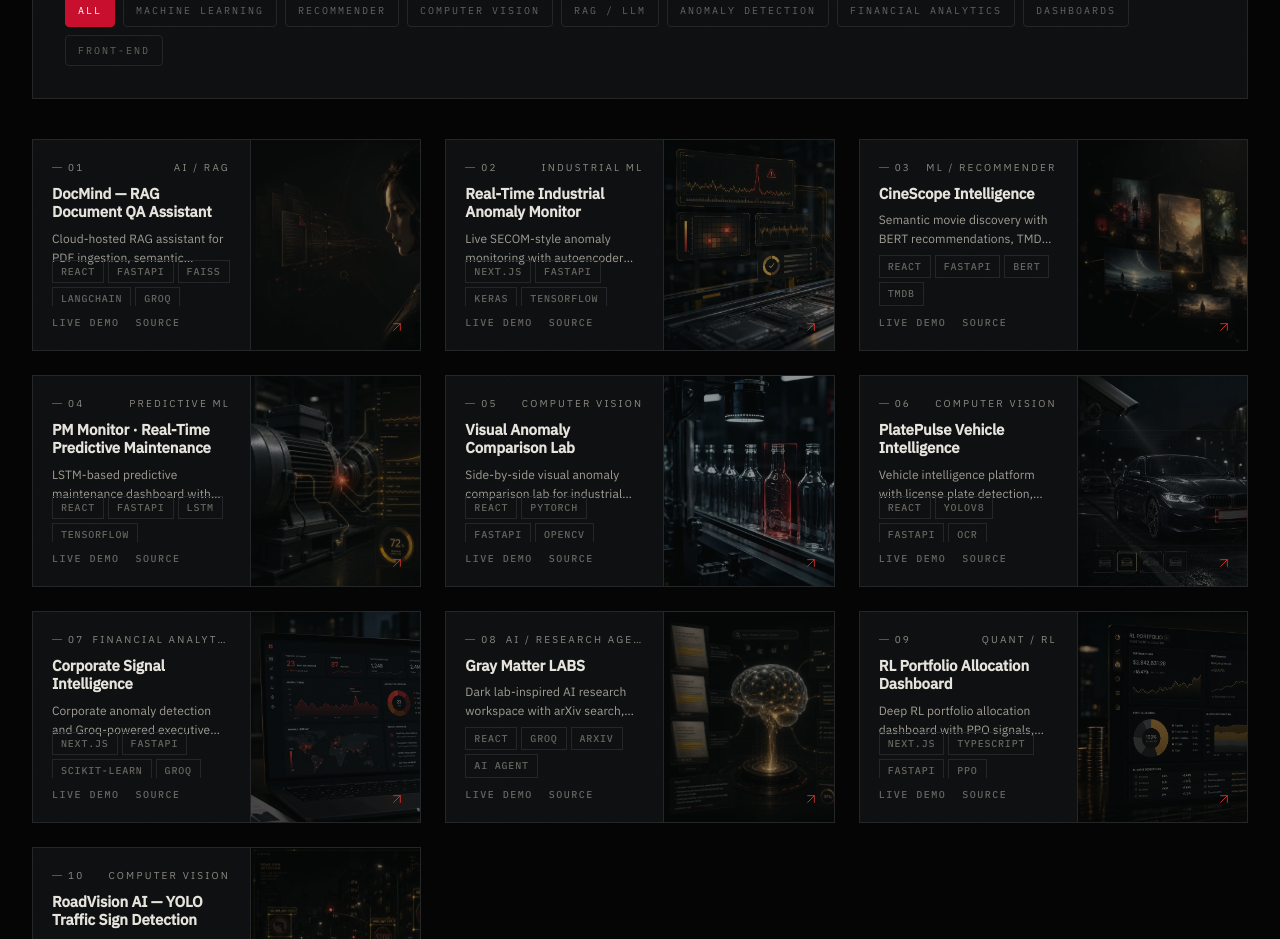
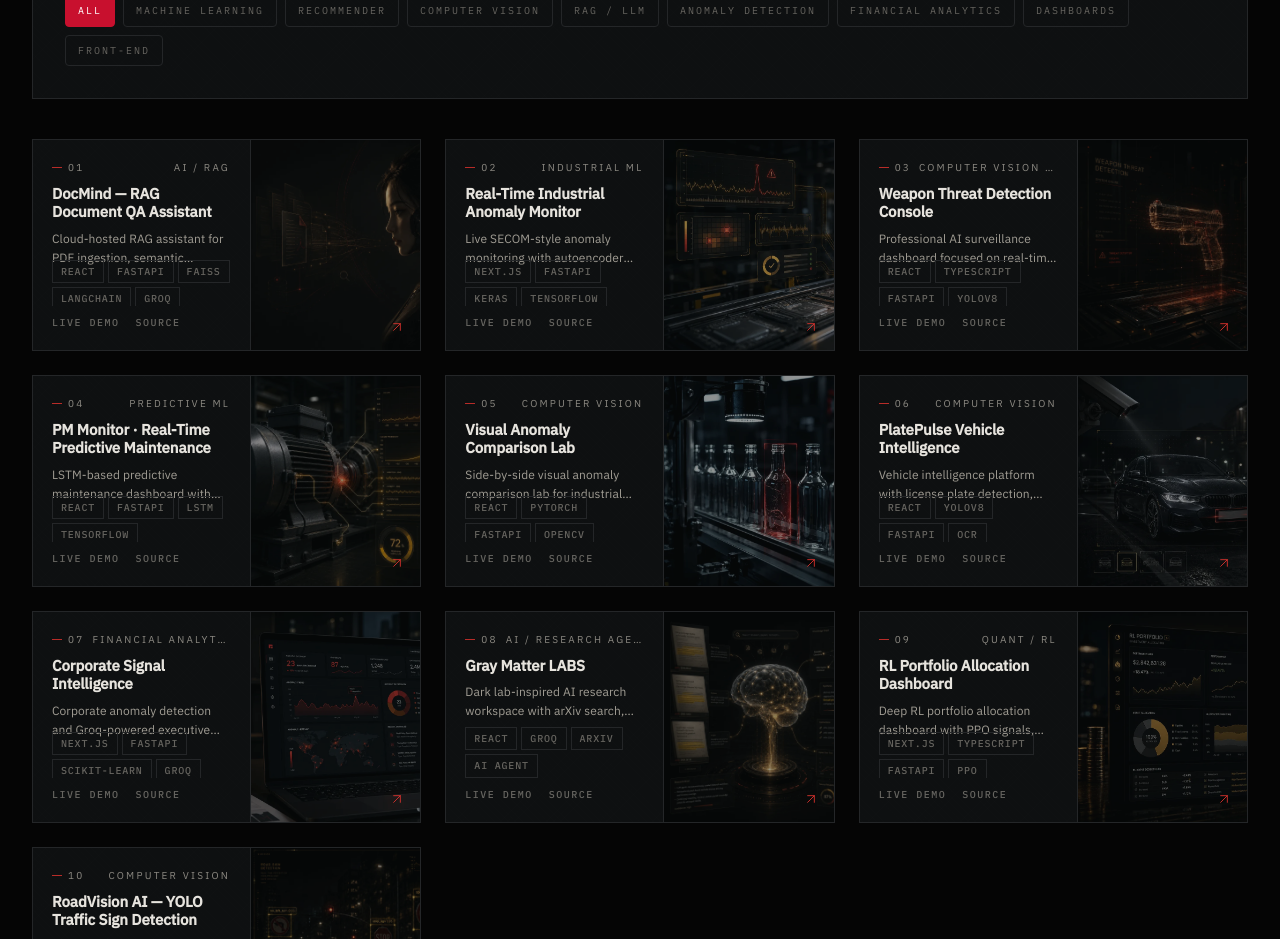
Before and after one commit to sidnei-almeida/sidnei-almeida.github.io, a React (Vite) app: page /projects in a window 1280 px wide. Shown: the part 880-1819 px from the top of the page. Built offline with nearby package versions, Linux system fonts and the light colour scheme.

Commit message:
update with new project

```diff
--- a/src/data/projects.ts
+++ b/src/data/projects.ts
@@ -76,20 +76,20 @@ export const projects: Project[] = [
     github: 'https://github.com/sidnei-almeida/industrial-iot-anomaly-monitor',
   },
   {
-    id: 'cinescope',
+    id: 'weapon-threat-detection',
     number: '03',
-    title: 'CineScope Intelligence',
+    title: 'Weapon Threat Detection Console',
     shortDescription:
-      'Semantic movie discovery with BERT recommendations, TMDb enrichment, trailers and match scoring.',
+      'Professional AI surveillance dashboard focused on real-time threat monitoring, object detection visualization, security analytics, event management, and operational awareness workflows.',
     fullDescription:
-      'CineScope Intelligence transforms a movie recommender into a cinematic discovery product. Users can search by title, theme, mood, actor, or story context, while the app combines semantic recommendations from a BERT-based model with TMDb metadata enrichment. The interface highlights a featured movie, displays cast photos, trailers, posters, recommendation sources, match scores, and a filterable recommendation grid. The project demonstrates practical AI product design, API orchestration, recommendation ranking, data enrichment, and modern front-end presentation.',
-    category: 'ML / Recommender',
-    filterCategories: ['recommender', 'dashboards'],
-    tags: ['React', 'FastAPI', 'BERT', 'TMDb'],
+      'Real-time AI-powered threat detection console for surveillance environments. Interactive monitoring dashboard with object detection workflows, threat assessment visualization, event tracking, and security-focused analytics. The interface supports live threat monitoring, detection overlays, operational event logs, and security analytics designed for surveillance and security operations teams.',
+    category: 'Computer Vision / Security AI',
+    filterCategories: ['cv', 'dashboards'],
+    tags: ['React', 'TypeScript', 'FastAPI', 'YOLOv8'],
     featured: true,
-    image: '/assets/projects/mocie-recommender.webp',
-    liveDemo: 'https://cinescope-semantic-discovery.vercel.app/',
-    github: 'https://github.com/sidnei-almeida/tmdb-semantic-recommender',
+    image: '/assets/projects/weapons.webp',
+    liveDemo: 'https://weapon-threat-detection-console.vercel.app/',
+    github: 'https://github.com/sidnei-almeida/weapon-threat-detection-console',
   },
   {
     id: 'pm-monitor',
```
Also changed, not shown: public/assets/projects/weapons.webp (added).
